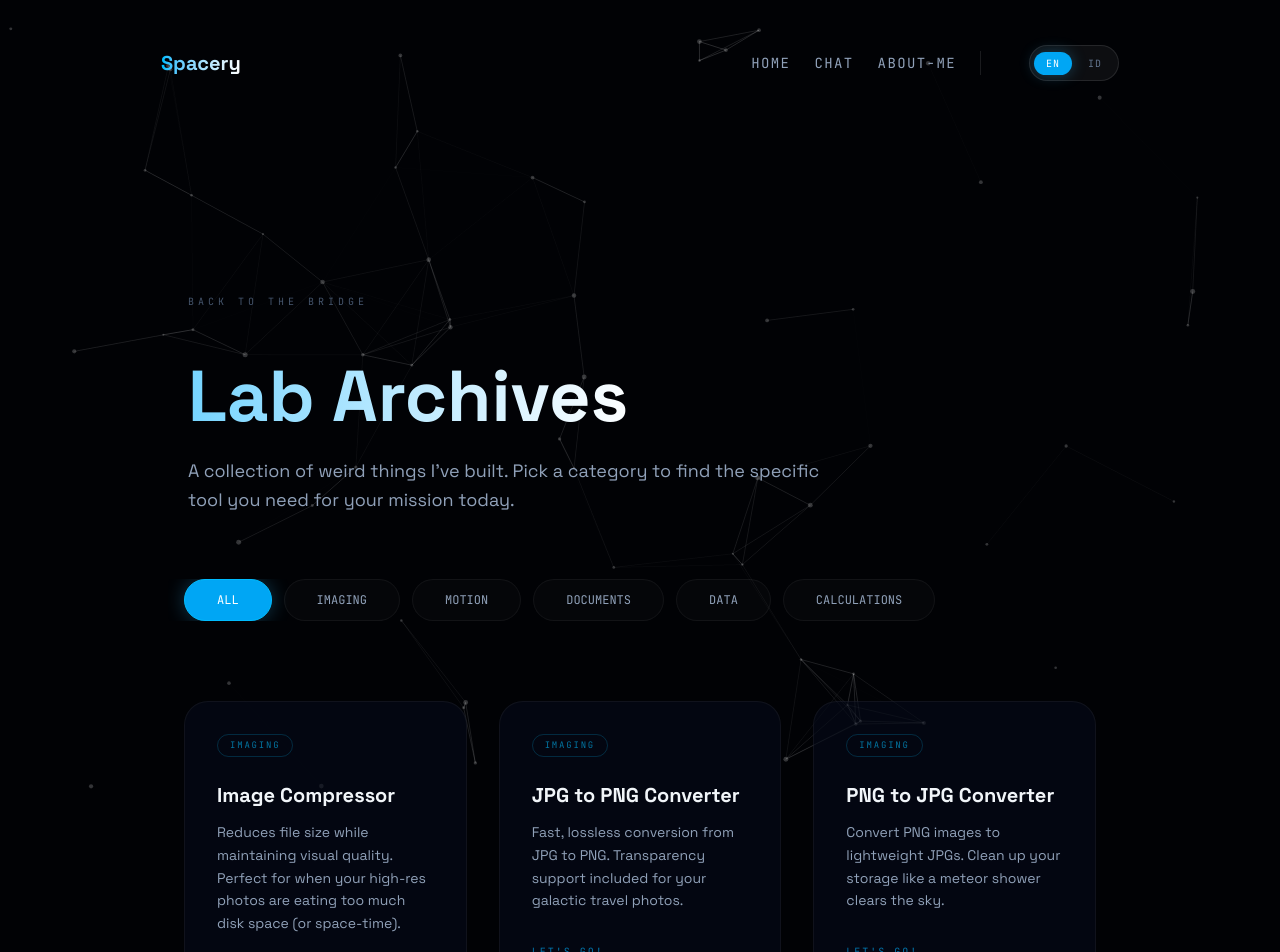
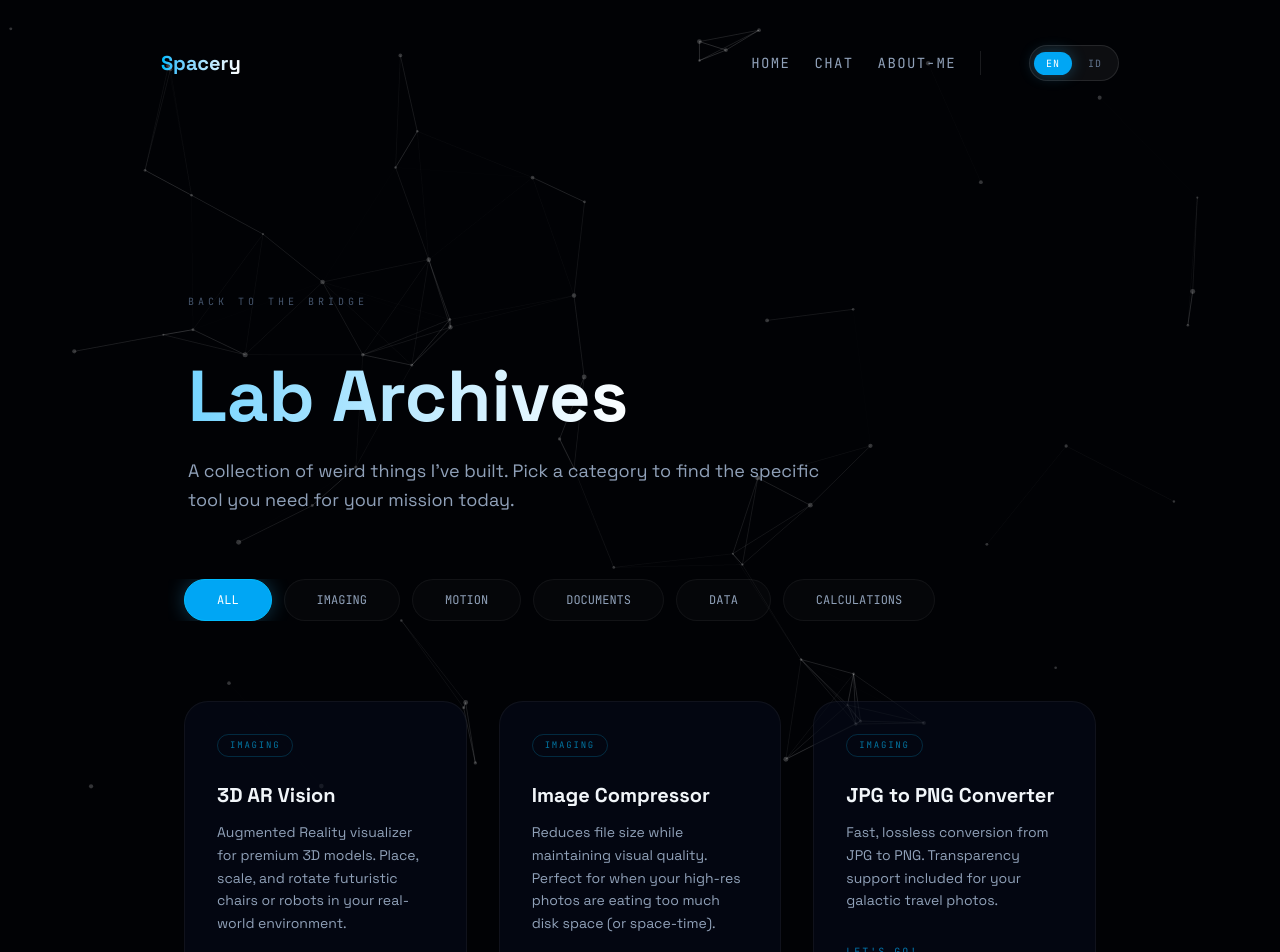
Before and after one commit to rynngrspace-dot/spacery, a Next.js app: page /en/tools in a window 1280 px wide. Shown: the top 952 px of the page. Built offline with nearby package versions, Linux system fonts and the light colour scheme.

Commit message:
feat: add NEW badge for AR Vision and prioritize in grid, fix 3D types

```diff
--- a/src/components/ToolGrid.tsx
+++ b/src/components/ToolGrid.tsx
@@ -19,11 +19,11 @@
   const container = useRef<HTMLDivElement>(null);
 
   let featuredTools = [
+    TOOLS.find(t => t.slug === "arvision"),
     TOOLS.find(t => t.slug === "image-compressor"),
     TOOLS.find(t => t.slug === "video-compressor"),
     TOOLS.find(t => t.slug === "pdf-compressor"),
     TOOLS.find(t => t.slug === "json-formatter"),
-    TOOLS.find(t => t.slug === "unit-converter"),
     TOOLS.find(t => t.slug === "image-filters"),
   ].filter(Boolean);
 
@@ -93,7 +93,10 @@
 
               <div className="flex justify-between items-start mb-6">
                 <span className="text-[10px] font-mono text-sky-400/60 uppercase tracking-[0.2em] border border-sky-400/20 px-3 py-1 rounded-full">{tool.category}</span>
-                {tool.isComingSoon && <span className="text-[8px] font-mono text-purple-400 uppercase tracking-widest px-2 py-0.5 border border-purple-500/30 rounded">Coming Soon</span>}
+                <div className="flex gap-2">
+                  {tool.isNew && <span className="text-[8px] font-mono text-sky-400 uppercase tracking-widest px-2 py-0.5 border border-sky-500/30 rounded bg-sky-500/10">New</span>}
+                  {tool.isComingSoon && <span className="text-[8px] font-mono text-purple-400 uppercase tracking-widest px-2 py-0.5 border border-purple-500/30 rounded">Coming Soon</span>}
+                </div>
               </div>
 
               <h3 className="relative z-10 text-xl md:text-2xl font-bold mb-4 text-slate-100 group-hover:text-sky-400 transition-colors duration-300">
--- a/src/components/tools/imaging/AR3DVision.tsx
+++ b/src/components/tools/imaging/AR3DVision.tsx
@@ -151,7 +151,7 @@
       <div className={`absolute inset-0 z-10 ${isRealityMode ? 'bg-transparent' : 'bg-slate-950/40'}`}>
         <Canvas
           ref={canvasRef}
-          shadows="pcf"
+          shadows="percentage"
           dpr={1}
           gl={{
             preserveDrawingBuffer: true,
--- a/src/data/tools.ts
+++ b/src/data/tools.ts
@@ -6,9 +6,19 @@
   desc: string;
   category: ToolCategory;
   isComingSoon?: boolean;
+  isNew?: boolean;
 }
 
 export const TOOLS: Tool[] = [
+  // --- New & Featured ---
+  {
+    slug: "arvision",
+    title: "3D AR Vision",
+    desc: "Visualize premium 3D models in your own space using Augmented Reality. Perfect for virtual staging and spatial planning.",
+    category: "Imaging",
+    isNew: true
+  },
+
   // --- Imaging ---
   {
     slug: "image-compressor",
```
